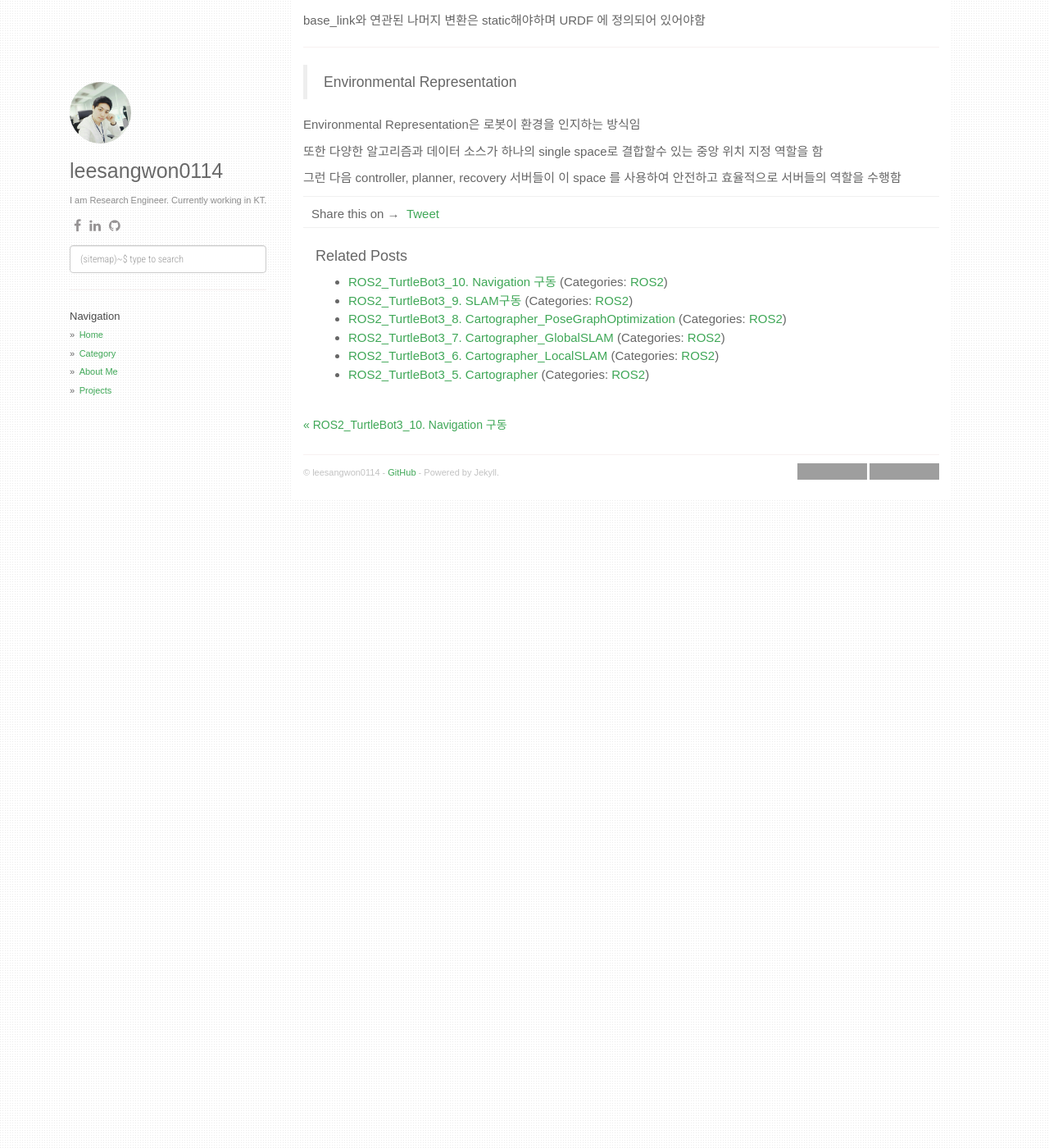
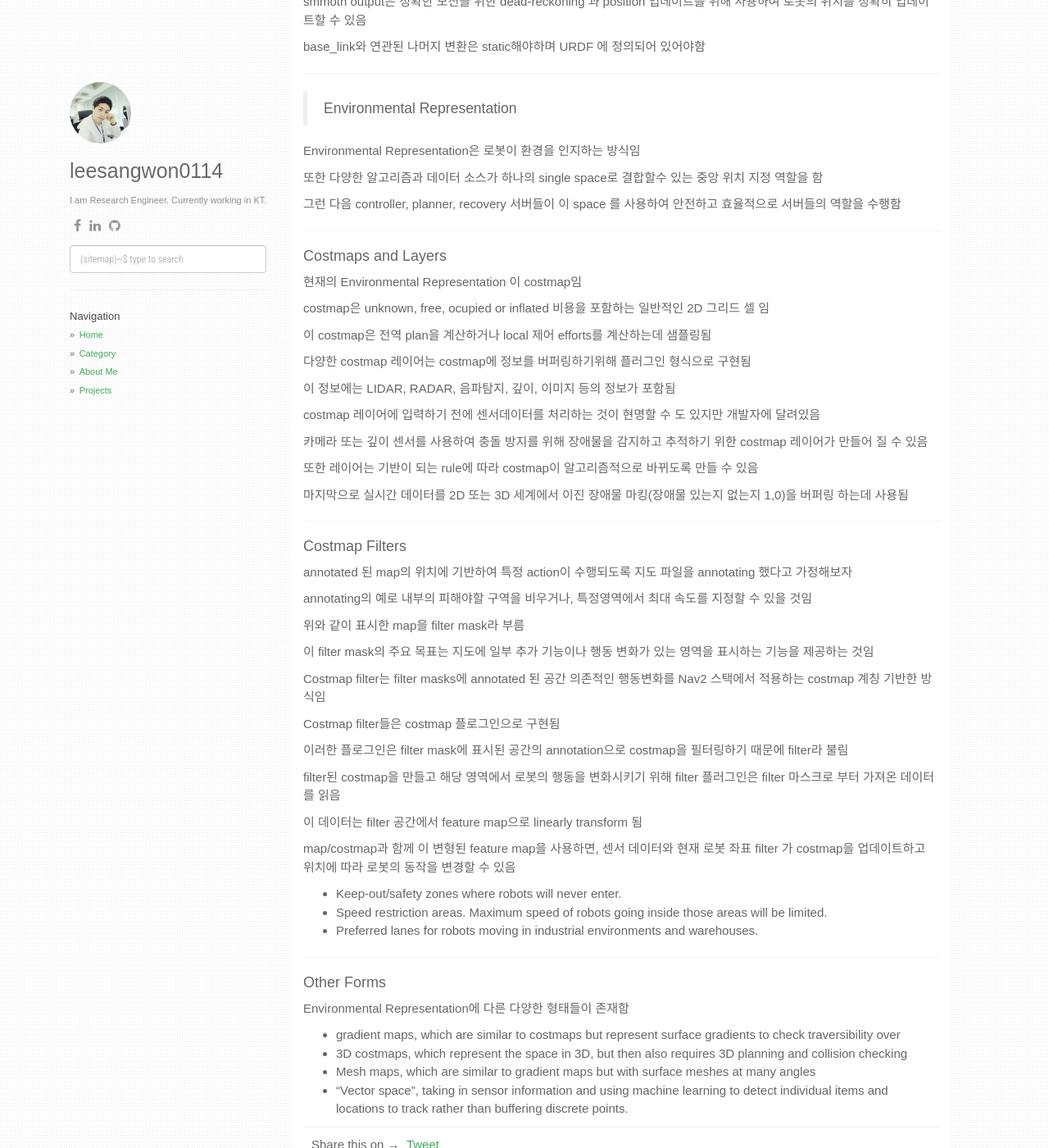
Before and after one commit to leesangwon0114/leesangwon0114.github.io, a Jekyll site: the page built from _posts/2022-01-25-ROS2_TurtleBot3_11.Nav2_ROS_Concepts.markdown, in a window 1280 px wide and 1400 px high, scrolled down 5495 px. Shown: the whole window at 82% size. Built offline with Jekyll 4.4.1, drawn with Linux system fonts in a browser that asks for light colours; nearby versions of some CDN libraries; comment, search, counter and statistics services are not loaded; grey boxes are pictures that could not be loaded.

Commit message:
Update 2022-01-25-ROS2_TurtleBot3_11.Nav2_ROS_Concepts.markdown

```diff
--- a/_posts/2022-01-25-ROS2_TurtleBot3_11.Nav2_ROS_Concepts.markdown
+++ b/_posts/2022-01-25-ROS2_TurtleBot3_11.Nav2_ROS_Concepts.markdown
@@ -255,6 +255,8 @@ map을 odom 으로 transform 하는 것은 positioning 시스템(SLAM)에서 제
 
 navigation system에서 LIDAR 사용을 요구하지는 않으며, vision이나 depth에 기반한 positioning 시스템이나 다른 센서를 충돌 회피에 사용 가능하지만 아래 표준을 따라 구현해야함
 
+---
+
 #### Standards & Global Positioning & Odometry
 
 REP-105 에서 최소한으로 full map -> odom -> base_link -> [sensor frames] 를 포함하는 TF 트리를 작성해야함
@@ -283,3 +285,65 @@ Environmental Representation은 로봇이 환경을 인지하는 방식임
 또한 다양한 알고리즘과 데이터 소스가 하나의 single space로 결합할수 있는 중앙 위치 지정 역할을 함
 
 그런 다음 controller, planner, recovery 서버들이 이 space 를 사용하여 안전하고 효율적으로 서버들의 역할을 수행함
+
+---
+
+#### Costmaps and Layers
+
+현재의 Environmental Representation 이 costmap임
+
+costmap은 unknown, free, ocupied or inflated 비용을 포함하는 일반적인 2D 그리드 셀 임
+
+이 costmap은 전역 plan을 계산하거나 local 제어 efforts를 계산하는데 샘플링됨
+
+다양한 costmap 레이어는 costmap에 정보를 버퍼링하기위해 플러그인 형식으로 구현됨
+
+이 정보에는 LIDAR, RADAR, 음파탐지, 깊이, 이미지 등의 정보가 포함됨
+
+costmap 레이어에 입력하기 전에 센서데이터를 처리하는 것이 현명할 수 도 있지만 개발자에 달려있음
+
+카메라 또는 깊이 센서를 사용하여 충돌 방지를 위해 장애물을 감지하고 추적하기 위한 costmap 레이어가 만들어 질 수 있음
+
+또한 레이어는 기반이 되는 rule에 따라 costmap이 알고리즘적으로 바뀌도록 만들 수 있음
+
+마지막으로 실시간 데이터를 2D 또는 3D 세계에서 이진 장애물 마킹(장애물 있는지 없는지 1,0)을 버퍼링 하는데 사용됨
+
+---
+
+#### Costmap Filters
+
+annotated 된 map의 위치에 기반하여 특정 action이 수행되도록 지도 파일을 annotating 했다고 가정해보자
+
+annotating의 예로 내부의 피해야할 구역을 비우거나, 특정영역에서 최대 속도를 지정할 수 있을 것임
+
+위와 같이 표시한 map을 filter mask라 부름
+
+이 filter mask의 주요 목표는 지도에 일부 추가 기능이나 행동 변화가 있는 영역을 표시하는 기능을 제공하는 것임
+
+Costmap filter는 filter masks에 annotated 된 공간 의존적인 행동변화를 Nav2 스택에서 적용하는 costmap 계칭 기반한 방식임
+
+Costmap filter들은 costmap 플로그인으로 구현됨
+
+이러한 플로그인은 filter mask에 표시된 공간의 annotation으로 costmap을 필터링하기 때문에 filter라 불림
+
+filter된 costmap을 만들고 해당 영역에서 로봇의 행동을 변화시키기 위해 filter 플러그인은 filter 마스크로 부터 가져온 데이터를 읽음
+
+이 데이터는 filter 공간에서 feature map으로 linearly transform 됨
+
+map/costmap과 함께 이 변형된 feature map을 사용하면, 센서 데이터와 현재 로봇 좌표 filter 가 costmap을 업데이트하고 위치에 따라 로봇의 동작을 변경할 수 있음
+
+
+- Keep-out/safety zones where robots will never enter.
+- Speed restriction areas. Maximum speed of robots going inside those areas will be limited.
+- Preferred lanes for robots moving in industrial environments and warehouses.
+
+---
+
+#### Other Forms
+
+Environmental Representation에 다른 다양한 형태들이 존재함
+
+- gradient maps, which are similar to costmaps but represent surface gradients to check traversibility over
+- 3D costmaps, which represent the space in 3D, but then also requires 3D planning and collision checking
+- Mesh maps, which are similar to gradient maps but with surface meshes at many angles
+- “Vector space”, taking in sensor information and using machine learning to detect individual items and locations to track rather than buffering discrete points.
```
